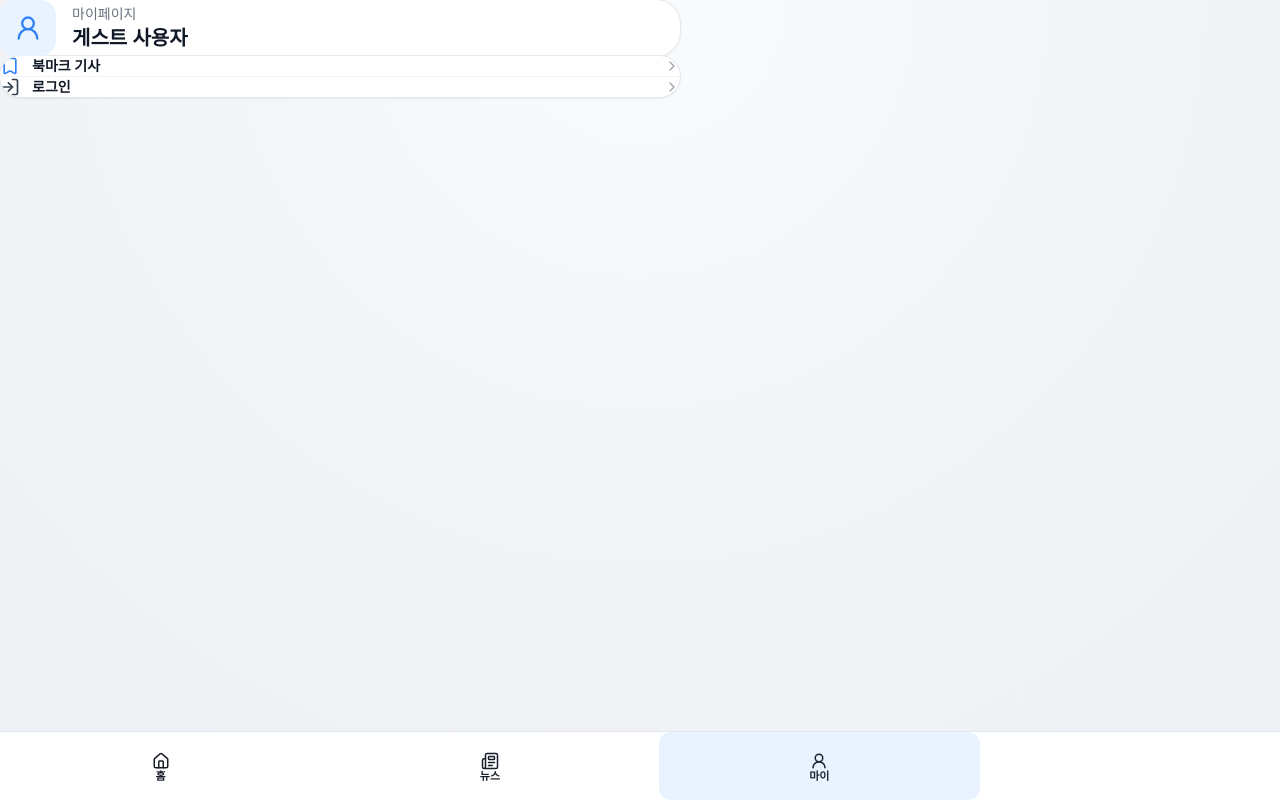
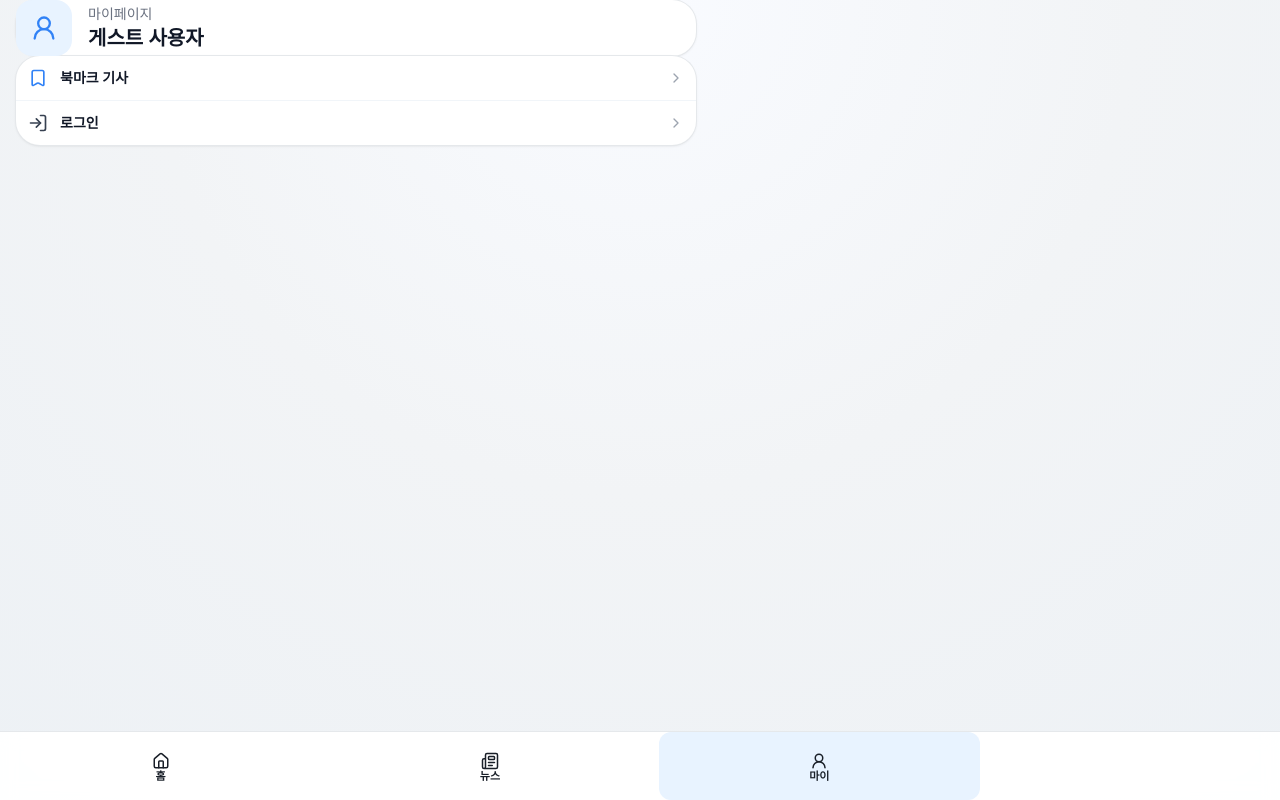
Before and after one commit to inhole/my-news, a Next.js app in the folder my-news-front/: page /mypage in a window 1280 px wide. Built offline with nearby package versions, Linux system fonts and the light colour scheme; no server answers.

Commit message:
Update news padding globally

```diff
--- a/my-news-front/app/bookmarks/page.tsx
+++ b/my-news-front/app/bookmarks/page.tsx
@@ -67,7 +67,7 @@ export default function BookmarksPage() {
       </section>
 
       {isLoading ? (
-        <div className="grid gap-1.5 px-1 py-2 lg:grid-cols-2">
+        <div className="news-list-wrap news-list-grid grid lg:grid-cols-2">
           {[...Array(6)].map((_, i) => (
             <LoadingCard key={i} />
           ))}
@@ -85,8 +85,8 @@ export default function BookmarksPage() {
           icon={<BookmarkIcon className="mb-4 h-12 w-12 text-[#9ca3af]" />}
         />
       ) : (
-        <div className="space-y-2 px-1 py-2">
-          <div className="grid gap-1.5 lg:grid-cols-2">
+        <div className="news-list-wrap space-y-2">
+          <div className="news-list-grid grid lg:grid-cols-2">
             {allBookmarks.map((bookmark) => (
               <div key={bookmark.id} className="group relative">
                 <NewsCard news={bookmark.news} />
--- a/my-news-front/app/globals.css
+++ b/my-news-front/app/globals.css
@@ -13,6 +13,23 @@
   --danger: #f04452;
   --bottom-nav-height: 68px;
   --news-top-tabs-height: 62px;
+  --page-pad-x: 12px;
+  --page-pad-y: 0px;
+  --news-list-pad-x: 2px;
+  --news-list-pad-y: 4px;
+  --news-list-gap: 4px;
+  --news-item-gap: 14px;
+  --item-pad-x: 10px;
+  --item-pad-y: 10px;
+}
+
+@media (min-width: 640px) {
+  :root {
+    --page-pad-x: 16px;
+    --page-pad-y: 0px;
+    --item-pad-x: 12px;
+    --item-pad-y: 12px;
+  }
 }
 
 * {
@@ -37,6 +54,27 @@ body {
 .app-main {
   padding: var(--page-pad-y) var(--page-pad-x);
 }
+
+.news-list-wrap {
+  padding: var(--news-list-pad-y) var(--news-list-pad-x);
+}
+
+.news-list-grid {
+  gap: var(--news-list-gap);
+}
+
+.news-item-shell {
+  padding: var(--item-pad-y) var(--item-pad-x);
+}
+
+.news-item-row {
+  gap: var(--news-item-gap);
+}
+
+.item-inner-pad {
+  padding: var(--item-pad-y) var(--item-pad-x);
+}
+
 
 a {
   color: inherit;
--- a/my-news-front/app/mypage/page.tsx
+++ b/my-news-front/app/mypage/page.tsx
@@ -36,7 +36,7 @@ export default function MyPage() {
       <section className="overflow-hidden rounded-3xl bg-white shadow-sm ring-1 ring-[var(--line)]">
         <Link
           href="/bookmarks"
-          className="flex items-center justify-between border-b border-[#f1f5f9] px-5 py-4 transition hover:bg-[#f8fafc]"
+          className="item-inner-pad flex items-center justify-between border-b border-[#f1f5f9] transition hover:bg-[#f8fafc]"
         >
           <div className="flex items-center gap-3">
             <Bookmark className="h-5 w-5 text-[var(--primary)]" />
@@ -50,7 +50,7 @@ export default function MyPage() {
             type="button"
             onClick={handleLogout}
             disabled={logout.isPending}
-            className="flex w-full items-center justify-between px-5 py-4 text-left transition hover:bg-[#f8fafc]"
+            className="item-inner-pad flex w-full items-center justify-between text-left transition hover:bg-[#f8fafc]"
           >
             <div className="flex items-center gap-3">
               <LogOut className="h-5 w-5 text-[#374151]" />
@@ -61,7 +61,7 @@ export default function MyPage() {
             <ChevronRight className="h-4 w-4 text-[#9ca3af]" />
           </button>
         ) : (
-          <Link href="/login" className="flex items-center justify-between px-5 py-4 transition hover:bg-[#f8fafc]">
+          <Link href="/login" className="item-inner-pad flex items-center justify-between transition hover:bg-[#f8fafc]">
             <div className="flex items-center gap-3">
               <LogIn className="h-5 w-5 text-[#374151]" />
               <span className="text-sm font-semibold text-[#111827]">로그인</span>
--- a/my-news-front/app/news/[id]/page.tsx
+++ b/my-news-front/app/news/[id]/page.tsx
@@ -89,6 +89,7 @@ export default function NewsDetailPage() {
     .trim();
 
   return (
+    <div className="page-content">
       <article className="rounded-3xl bg-white shadow-sm ring-1 ring-[var(--line)]">
         <div className="sticky top-0 z-20 flex items-center justify-between border-b border-[#f1f5f9] bg-white/95 px-4 py-3 backdrop-blur sm:px-5">
         <button
@@ -162,5 +163,6 @@ export default function NewsDetailPage() {
           </a>
         </div>
       </article>
+    </div>
   );
 }
--- a/my-news-front/app/page.tsx
+++ b/my-news-front/app/page.tsx
@@ -84,7 +84,7 @@ export default function Home() {
               <Link
                 key={article.id}
                 href={`/news/${article.id}`}
-                className={`grid min-w-0 gap-3 rounded-lg px-3 py-3 transition hover:bg-[#f8fafc] sm:grid-cols-[1fr_110px] sm:items-center ${
+                className={`item-inner-pad grid min-w-0 gap-3 rounded-lg transition hover:bg-[#f8fafc] sm:grid-cols-[1fr_110px] sm:items-center ${
                   index < articles.length - 1 ? 'border-b border-[#f1f5f9]' : ''
                 }`}
               >
--- a/my-news-front/components/news/news-card.tsx
+++ b/my-news-front/components/news/news-card.tsx
@@ -49,7 +49,7 @@ export function NewsCard({ news }: NewsCardProps) {
 
   return (
     <Link href={`/news/${news.id}`} className="block">
-      <article className="relative flex gap-3.5 rounded-xl bg-white p-[18px] shadow-sm ring-1 ring-[var(--line)] transition hover:-translate-y-0.5 hover:shadow-md">
+      <article className="news-item-shell news-item-row relative flex rounded-xl bg-white shadow-sm ring-1 ring-[var(--line)] transition hover:-translate-y-0.5 hover:shadow-md">
         <div className="absolute bottom-3 right-3 flex items-center gap-1.5">
           <button
             type="button"
--- a/my-news-front/components/news/news-list.tsx
+++ b/my-news-front/components/news/news-list.tsx
@@ -46,7 +46,7 @@ export function NewsList({ category, search }: NewsListProps) {
 
   if (isLoading) {
     return (
-      <div className="grid gap-1.5 px-1 py-2 lg:grid-cols-2">
+      <div className="news-list-wrap news-list-grid grid lg:grid-cols-2">
         {[...Array(6)].map((_, index) => (
           <LoadingCard key={index} />
         ))}
@@ -77,8 +77,8 @@ export function NewsList({ category, search }: NewsListProps) {
   }
 
   return (
-    <div className="space-y-2 px-1 py-2 pb-4">
-      <div className="grid gap-1.5 lg:grid-cols-2">
+    <div className="news-list-wrap space-y-2 pb-4">
+      <div className="news-list-grid grid lg:grid-cols-2">
         {allNews.map((news) => (
           <NewsCard key={news.id} news={news} />
         ))}
--- a/my-news-front/components/ui/loading.tsx
+++ b/my-news-front/components/ui/loading.tsx
@@ -22,8 +22,8 @@ export function LoadingSpinner({
 
 export function LoadingCard() {
   return (
-    <div className="animate-pulse rounded-xl bg-white p-[18px] shadow-sm ring-1 ring-[var(--line)]">
-      <div className="flex gap-3.5">
+    <div className="news-item-shell animate-pulse rounded-xl bg-white shadow-sm ring-1 ring-[var(--line)]">
+      <div className="news-item-row flex">
         <div className="h-20 w-20 shrink-0 rounded-lg bg-[#edf2f7]" />
         <div className="flex-1 space-y-2">
           <div className="h-4 w-full rounded bg-[#edf2f7]" />
```
Also changed, not shown: my-news-front/components/layout/weather-widget.tsx (+5 -5 lines), my-news-front/app/login/page.tsx (line endings or trailing spaces), my-news-front/app/news/page.tsx (line endings or trailing spaces). Lines whose indentation alone changed are shown as unchanged.
